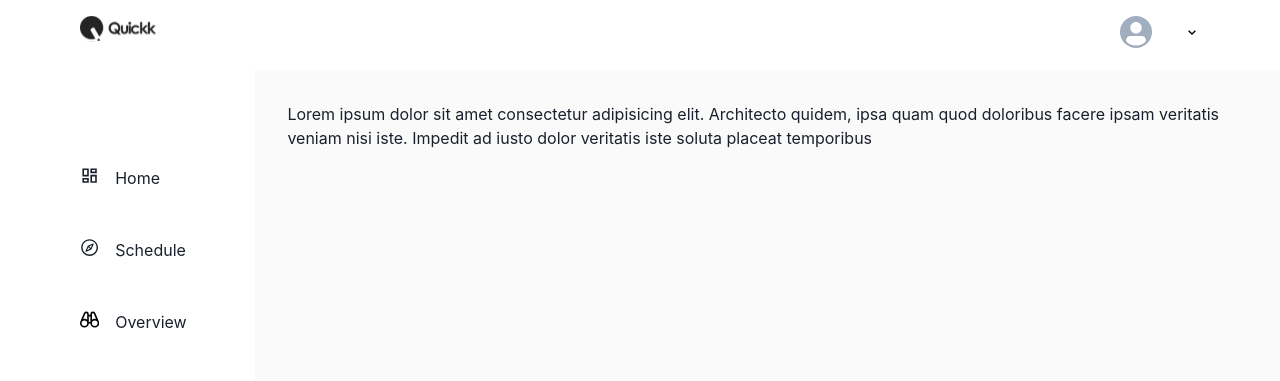
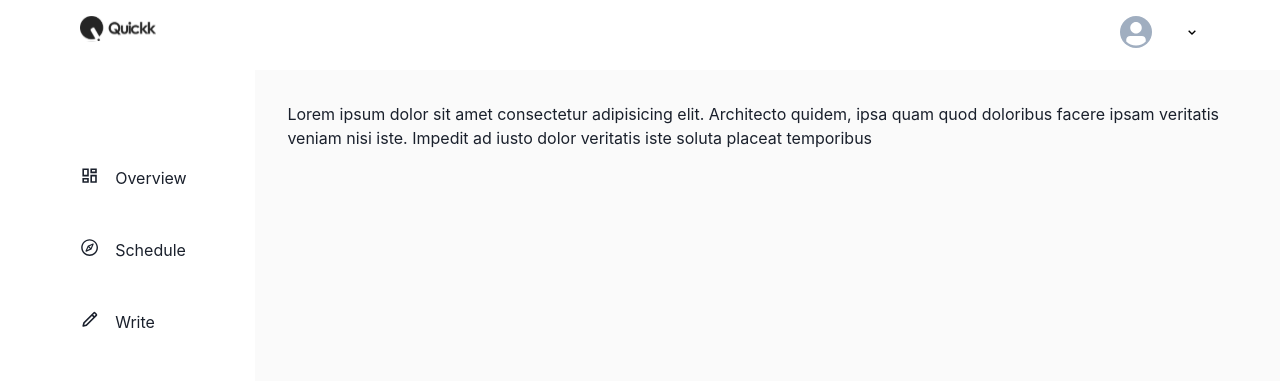
Before and after one commit to akinloluwami/quickk, a React (Vite) app: page /dashboard in a window 1280 px wide. Shown: the top 381 px of the page. Built offline with nearby package versions, Linux system fonts and the light colour scheme; no server answers; a web font is replaced by a local one.

Commit message:
feat: Made route for write

```diff
--- a/src/App.jsx
+++ b/src/App.jsx
@@ -12,6 +12,7 @@ import { useEffect } from "react";
 import DashboardIndex from "./pages/Dashboard/Dashboard";
 import Draft from './pages/Dashboard/Draaft';
 import Donations from './pages/Dashboard/Donations';
+import Write from "./pages/Dashboard/Write";
 
 function App() {
   return (
@@ -30,6 +31,7 @@ function App() {
           <Route path="/dashboard/draft" element={<Draft />} />
           <Route path="/dashboard/donations" element={<Donations />} />
           <Route path="/dashboard/explore" element={<Donations />} />
+          <Route path="/dashboard/write" element={<Write />} />
         </Routes>
       </Router>
     </>
--- a/src/pages/Dashboard/Write.jsx
+++ b/src/pages/Dashboard/Write.jsx
@@ -1,7 +1,15 @@
+import DashboardLayout from '../../Layouts/Dashboard/DashboardLayout';
+import { Box } from '@chakra-ui/react';
 const Write = () => {
+
     return (
         <>
 
+            <DashboardLayout>
+                <Box>
+                    Write route
+                </Box>
+            </DashboardLayout>
 
         </>
     )
--- a/src/utils/BarContent.jsx
+++ b/src/utils/BarContent.jsx
@@ -1,12 +1,12 @@
 import {MdOutlineDashboard} from 'react-icons/md';
 import {RiDraftLine} from 'react-icons/ri';
 import {GrOverview} from 'react-icons/gr';
-import {BiDonateBlood} from 'react-icons/bi';
+import {BiDonateBlood , BiPencil} from 'react-icons/bi';
 import {AiOutlineCompass} from 'react-icons/ai';
 
 const BarItems = [
     {
-        name: 'Home',
+        name: 'Overview',
         link: '/dashboard',
         icon: <MdOutlineDashboard/>
     },
@@ -18,9 +18,9 @@ const BarItems = [
     },
 
     {
-        name: 'Overview',
-        link: '',
-        icon: <GrOverview/>
+        name: 'Write',
+        link: '/dashboard/write',
+        icon: <BiPencil/>
     },
     {
         name: 'Donations ',
```
